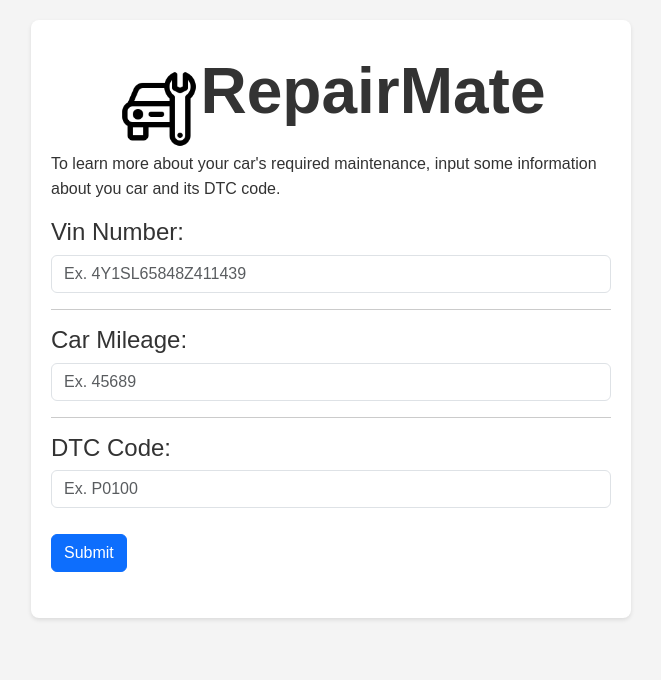
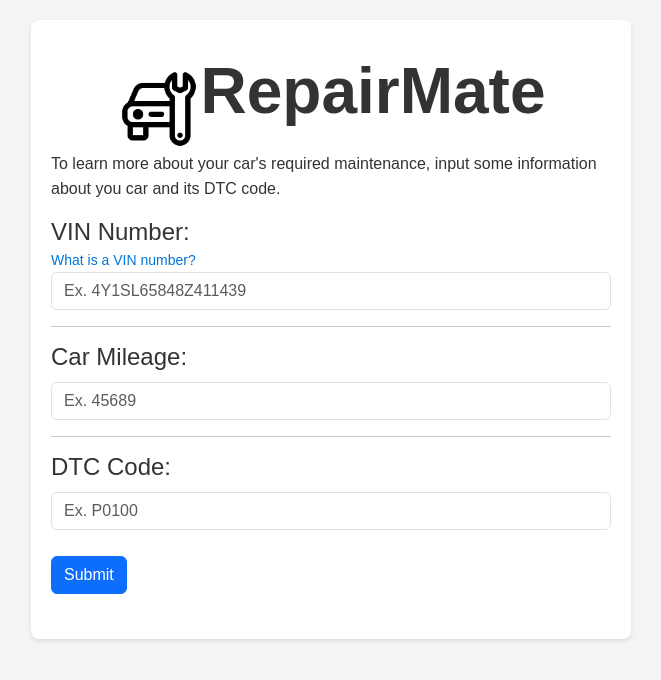
Before and after one commit to 394-w24/obd-app, a React (Vite) app: page / in a window 1280 px wide. Shown: the top 680 px of the page, without its empty margins (309-970 px from the left). Built offline with nearby package versions, Linux system fonts and the light colour scheme.

Commit message:
add VIN help link, capitalize VIN

```diff
--- a/src/components/Homepage.jsx
+++ b/src/components/Homepage.jsx
@@ -32,21 +32,24 @@ const HomePage = () => {
                 <p className="form-descriptor">To learn more about your car's required maintenance, input some information about you car and its DTC code. </p>
                 <form onSubmit={handleSubmit}>
                     <div class="form-group">
-                        <h4>Vin Number:</h4>
+                        <h4 style={{marginBottom: "0rem"}}>VIN Number:</h4>
+                        <a href="https://www.txdmv.gov/motorists/how-to-find-the-vin">
+                            <small>What is a VIN number?</small>
+                        </a>
                         <input
                             type="text"
                             class="form-control"
                             name="vin"
                             placeholder="Ex. 4Y1SL65848Z411439" />
                             <hr></hr>
-                        <h4>Car Mileage:</h4>
+                        <h4 style={{marginBottom: "10px"}}>Car Mileage:</h4>
                         <input
                             type="text"
                             class="form-control"
                             name="miles"
                             placeholder="Ex. 45689" />
                          <hr></hr>
-                        <h4>DTC Code:</h4>
+                        <h4 style={{marginBottom: "10px"}}>DTC Code:</h4>
                         <input
                             type="text"
                             class="form-control"
```
